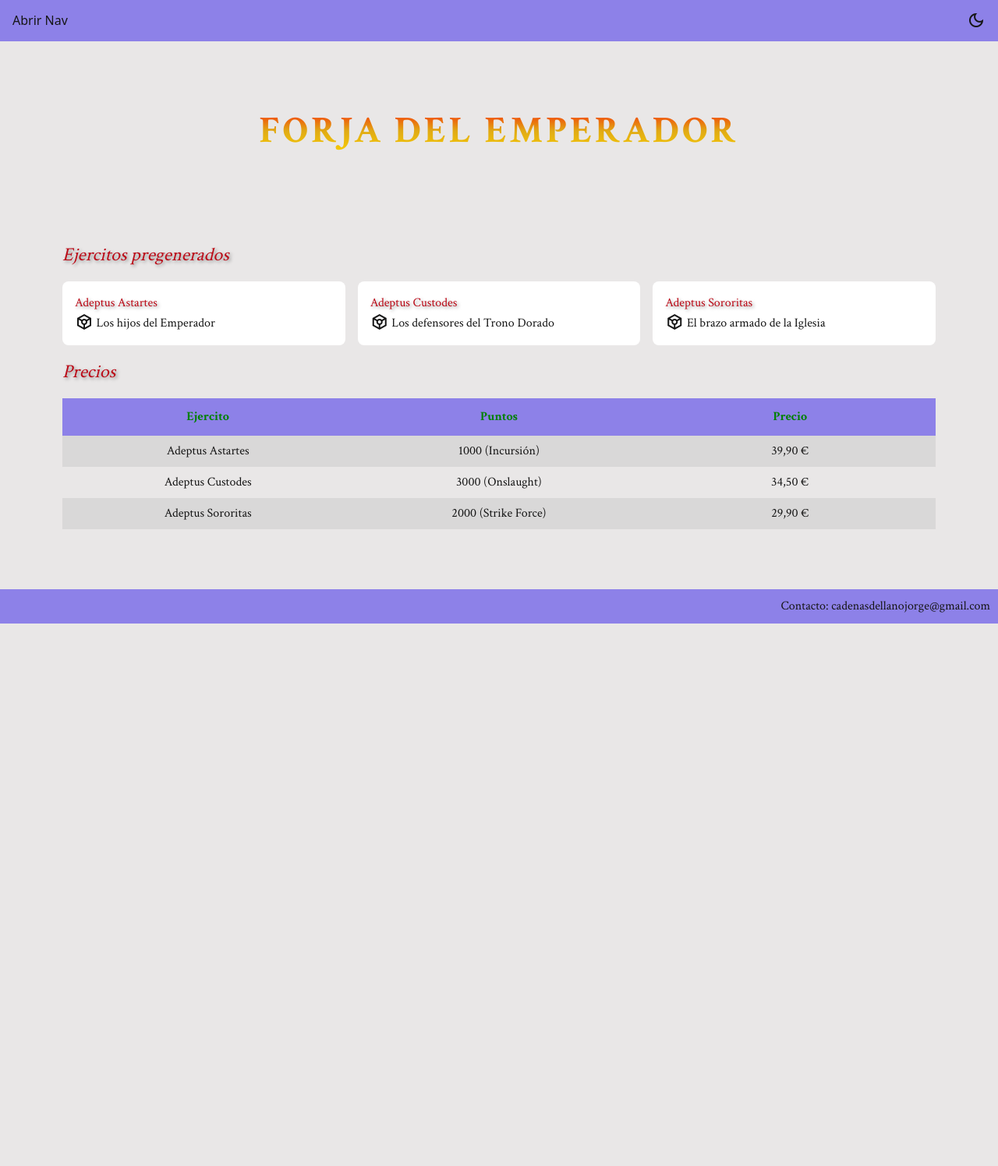
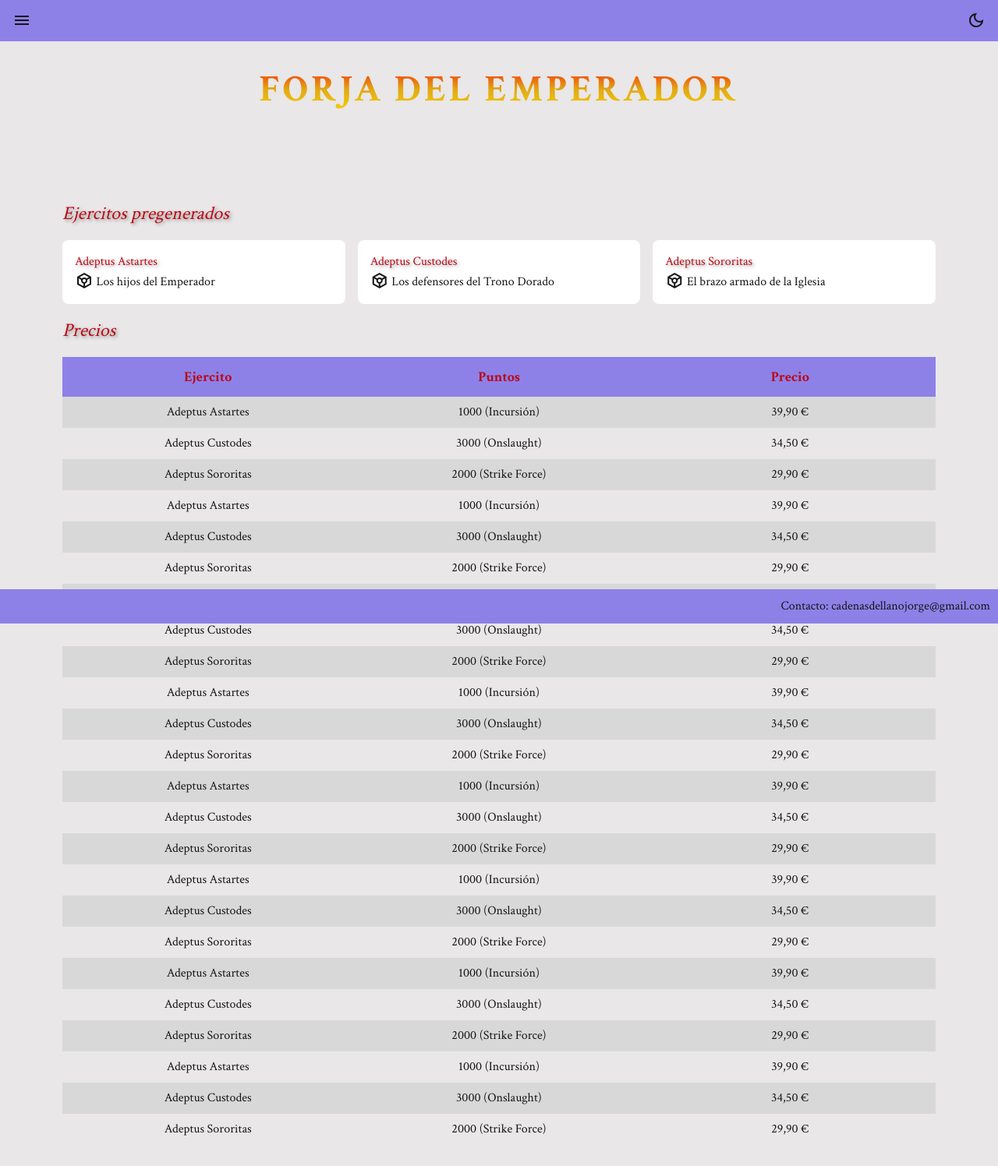
Before and after one commit to JCdeLS/DIW_JCS, a plain HTML site: page index.html in a window 1280 px wide. Shown: the whole page at 78% size. Before the commit the page ends 800 px from the top, so only its background shows below. Drawn offline with nearby package versions, Linux system fonts and the light colour scheme.

Commit message:
Añadido botón menu, barras fijas y first-child css

```diff
--- a/estilo.css
+++ b/estilo.css
@@ -41,6 +41,10 @@ body {
     background-color: var(--fondo);
     color: var(--texto);
 }
+body.no-scroll {
+    overflow: hidden;
+    height: 100vh;
+}
 
 /* Texto de título con degradado (la intención era que pareciese que el subtítulo está quemando el título */
 .titulo {
@@ -80,6 +84,8 @@ h3 {
     color: var(--acento);
     text-shadow: 2px 2px 4px rgba(0, 0, 0, 0.4);
 }
+
+
 
 .barra-superior {
     list-style-type: none;
@@ -158,7 +164,7 @@ footer {
     left: 0;
     background-color: var(--barra_nav);
     overflow-x: hidden;
-    padding-top: 20px;
+    padding-top: 15px;
     transition: var(--tiempo_trans);
 }
 
@@ -182,14 +188,6 @@ footer {
     color: #00ff37;
 }*/
 
-/* Position and style the close button (top right corner) */
-.sidenav .closebtn {
-    position: absolute;
-    top: 0;
-    right: 25px;
-    font-size: 36px;
-    margin-left: 50px;
-}
 
 /* Estilo del main */
 main {
@@ -202,10 +200,13 @@ main {
 /* Transición para el header */
 header{
     transition: opacity var(--tiempo_trans);
+    position: fixed;
+    width: 100%;
 }
 
 tr:first-child{
-    color: green;
+    font-size: large;
+    color: var(--acento);
 }
 
 /* Posible tamaño para pantallas pequeñas?
--- a/index.html
+++ b/index.html
@@ -6,7 +6,7 @@
   <title>Tienda Warhammer 40K</title>
 
   <!-- Fuente de iconos Material Symbols Outlined -->
-  <link href="https://fonts.googleapis.com/css2?family=Material+Symbols+Outlined:opsz,wght,FILL,GRAD@24,400,1,0&icon_names=shield,dark_mode,token" rel="stylesheet">
+  <link href="https://fonts.googleapis.com/css2?family=Material+Symbols+Outlined:opsz,wght,FILL,GRAD@24,400,1,0&icon_names=menu,shield,dark_mode,token" rel="stylesheet">
   <!-- Importación de TailwindCSS -->
   <script src="https://cdn.tailwindcss.com"></script>
   <!-- Importar hoja de estilos CSS -->
@@ -27,7 +27,9 @@
   <header>
     <!-- Barra superior -->
     <ul class="barra-superior">
-      <button id="btn_open_nav" type="button">Abrir Nav</button>
+      <button id="btn_open_nav" type="button">
+        <span class="material-symbols-outlined">menu</span>
+      </button>
       <li>
         <button id="cambiar-tema" class="boton-tema" type="button">
           <span class="material-symbols-outlined">dark_mode</span>
@@ -71,6 +73,27 @@
           <tr><td>Adeptus Astartes</td><td>1000 (Incursión)</td><td>39,90 €</td></tr>
           <tr><td>Adeptus Custodes</td><td>3000 (Onslaught)</td><td>34,50 €</td></tr>
           <tr><td>Adeptus Sororitas</td><td>2000 (Strike Force)</td><td>29,90 €</td></tr>
+          <tr><td>Adeptus Astartes</td><td>1000 (Incursión)</td><td>39,90 €</td></tr>
+          <tr><td>Adeptus Custodes</td><td>3000 (Onslaught)</td><td>34,50 €</td></tr>
+          <tr><td>Adeptus Sororitas</td><td>2000 (Strike Force)</td><td>29,90 €</td></tr>
+          <tr><td>Adeptus Astartes</td><td>1000 (Incursión)</td><td>39,90 €</td></tr>
+          <tr><td>Adeptus Custodes</td><td>3000 (Onslaught)</td><td>34,50 €</td></tr>
+          <tr><td>Adeptus Sororitas</td><td>2000 (Strike Force)</td><td>29,90 €</td></tr>
+          <tr><td>Adeptus Astartes</td><td>1000 (Incursión)</td><td>39,90 €</td></tr>
+          <tr><td>Adeptus Custodes</td><td>3000 (Onslaught)</td><td>34,50 €</td></tr>
+          <tr><td>Adeptus Sororitas</td><td>2000 (Strike Force)</td><td>29,90 €</td></tr>
+          <tr><td>Adeptus Astartes</td><td>1000 (Incursión)</td><td>39,90 €</td></tr>
+          <tr><td>Adeptus Custodes</td><td>3000 (Onslaught)</td><td>34,50 €</td></tr>
+          <tr><td>Adeptus Sororitas</td><td>2000 (Strike Force)</td><td>29,90 €</td></tr>
+          <tr><td>Adeptus Astartes</td><td>1000 (Incursión)</td><td>39,90 €</td></tr>
+          <tr><td>Adeptus Custodes</td><td>3000 (Onslaught)</td><td>34,50 €</td></tr>
+          <tr><td>Adeptus Sororitas</td><td>2000 (Strike Force)</td><td>29,90 €</td></tr>
+          <tr><td>Adeptus Astartes</td><td>1000 (Incursión)</td><td>39,90 €</td></tr>
+          <tr><td>Adeptus Custodes</td><td>3000 (Onslaught)</td><td>34,50 €</td></tr>
+          <tr><td>Adeptus Sororitas</td><td>2000 (Strike Force)</td><td>29,90 €</td></tr>
+          <tr><td>Adeptus Astartes</td><td>1000 (Incursión)</td><td>39,90 €</td></tr>
+          <tr><td>Adeptus Custodes</td><td>3000 (Onslaught)</td><td>34,50 €</td></tr>
+          <tr><td>Adeptus Sororitas</td><td>2000 (Strike Force)</td><td>29,90 €</td></tr>
         </table>
       </div>
     </section>
--- a/scripts/nav.js
+++ b/scripts/nav.js
@@ -8,6 +8,7 @@ cerrarNav.addEventListener('click', ()=>{
   document.querySelector("header").style.opacity = 1;
   document.querySelector("main").style.opacity = 1;
   document.querySelector("footer").style.opacity = 1;
+  document.body.classList.toggle('no-scroll');
 });
 
 abrirNav.addEventListener('click', ()=>{
@@ -16,6 +17,7 @@ abrirNav.addEventListener('click', ()=>{
   document.querySelector("header").style.opacity = 0.5;
   document.querySelector("main").style.opacity = 0.5;
   document.querySelector("footer").style.opacity = 0.5;
+  document.body.classList.toggle('no-scroll');
 });
 
 window.addEventListener('pagehide', () => {
```
Also changed, not shown: 1 other file.
